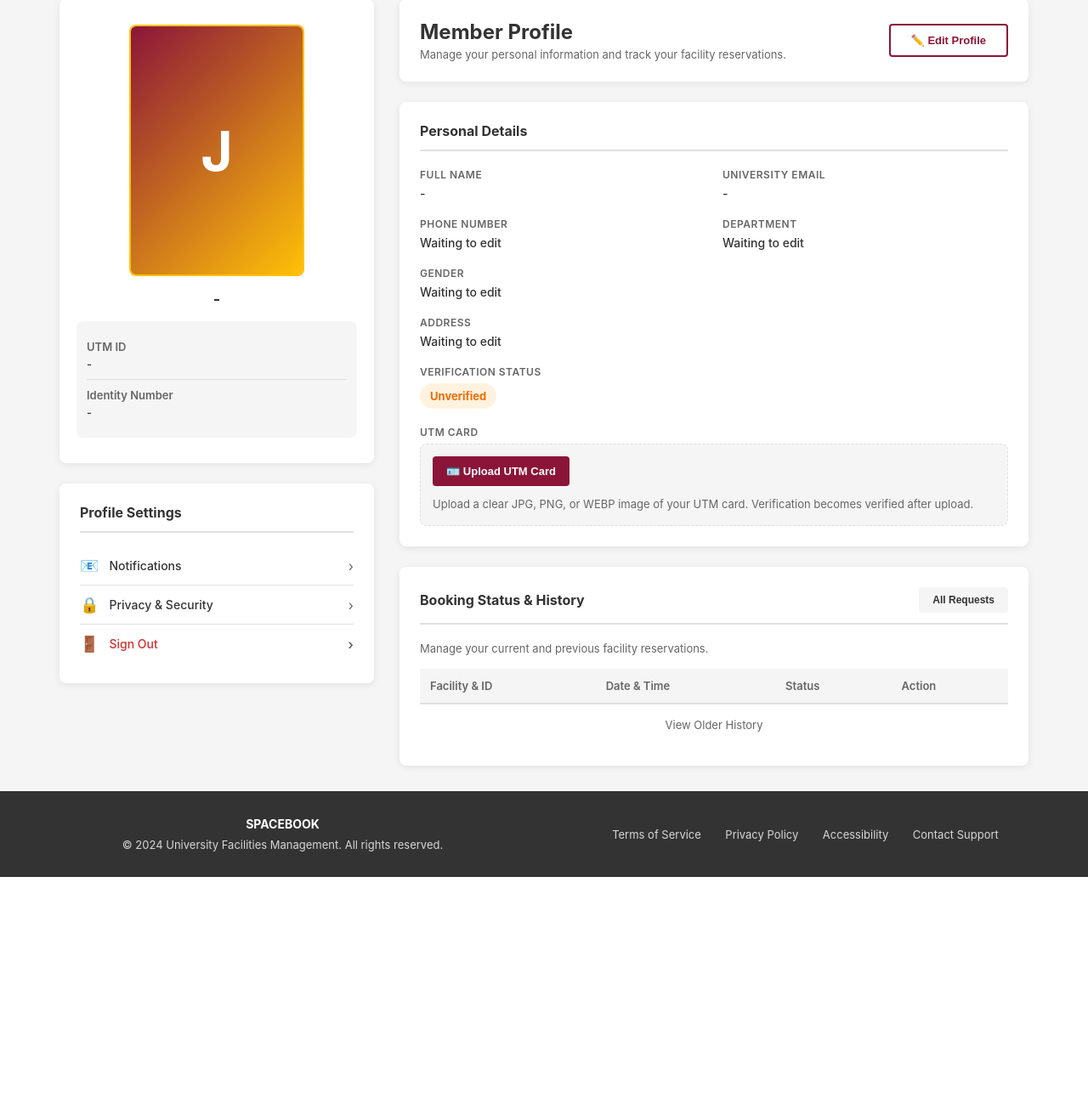
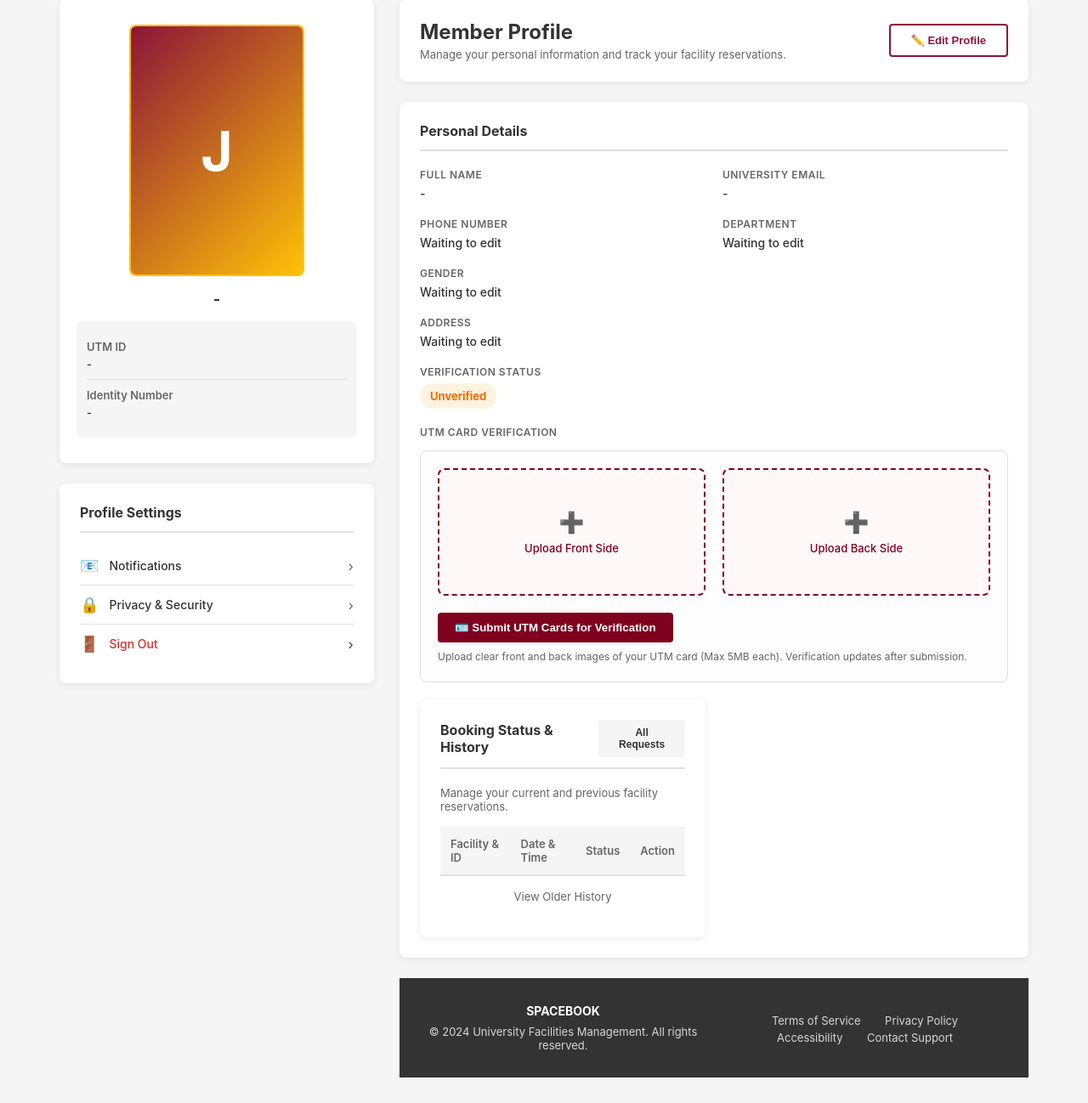
Before and after one commit to ZiRui-05/utm_space_online_rooms_and_facilities_booking_system, a PHP site: template pages/app/profile.php in a window 1280 px wide. Shown: the part 148-1446 px from the top of the page at 85% size. Before the commit the page ends 1180 px from the top, so only its background shows below. Run offline with PHP 8.4, Linux system fonts and the light colour scheme; the template is opened without the code that fills it, so the values that code supplies are empty.

Commit message:
card verification

```diff
--- a/pages/app/profile.php
+++ b/pages/app/profile.php
@@ -371,6 +371,77 @@
             font-weight: 500;
         }
 
+                :root {
+            --utm-maroon: #800020; /* Deep Maroon Theme color */
+            --utm-maroon-hover: #600018;
+        }
+
+        :root {
+            --utm-maroon: #800020;
+            --utm-maroon-hover: #600018;
+        }
+        .utm-card-upload-container {
+            background: #fdfdfd;
+            border: 1px solid #e0e0e0;
+            border-radius: 8px;
+            padding: 20px;
+            margin-top: 8px;
+        }
+        .utm-card-row {
+            display: flex;
+            gap: 20px;
+            margin-bottom: 20px;
+            flex-wrap: wrap;
+        }
+        .utm-upload-card-box {
+            flex: 1;
+            min-width: 240px;
+            height: 150px;
+            border: 2px dashed var(--utm-maroon);
+            border-radius: 8px;
+            background: #fff8f9;
+            display: flex;
+            align-items: center;
+            justify-content: center;
+            position: relative;
+            cursor: pointer;
+            overflow: hidden;
+            transition: all 0.3s ease;
+        }
+        .utm-upload-card-box:hover {
+            background: #f5e6e8;
+            transform: translateY(-2px);
+        }
+        .upload-card-placeholder {
+            display: flex;
+            flex-direction: column;
+            align-items: center;
+            color: var(--utm-maroon);
+            font-weight: 500;
+            gap: 8px;
+        }
+        .upload-card-icon { font-size: 24px; }
+        .upload-card-text { font-size: 13px; }
+        .card-preview-img {
+            width: 100%;
+            height: 100%;
+            object-fit: cover;
+            position: absolute;
+            top: 0; left: 0;
+            display: none;
+        }
+        .btn-upload-card-maroon {
+            background-color: var(--utm-maroon);
+            color: white;
+            border: none;
+            padding: 10px 20px;
+            border-radius: 4px;
+            cursor: pointer;
+            font-weight: 600;
+        }
+        .btn-upload-card-maroon:hover { background-color: var(--utm-maroon-hover); }
+        .utm-card-status { font-size: 12px; color: #666; margin-top: 8px; }
+
         /* Booking History Section */
         .booking-section {
             background: var(--white);
@@ -661,11 +732,34 @@
                         <div class="detail-value"><span id="detail-verification-status" class="verification-badge unverified">Unverified</span></div>
                     </div>
                     <div class="detail-item full-width-field">
-                        <div class="detail-label">UTM Card</div>
-                        <div class="utm-card-upload-box">
-                            <input type="file" id="utm-card-input" accept="image/jpeg,image/png,image/webp" style="display:none;">
-                            <button type="button" class="btn-upload-card" onclick="triggerUtmCardUpload()">🪪 Upload UTM Card</button>
-                            <div class="utm-card-status" id="utm-card-status">Upload a clear JPG, PNG, or WEBP image of your UTM card. Verification becomes verified after upload.</div>
+    <div class="detail-label">UTM Card Verification</div>
+    <div class="utm-card-upload-container">
+
+        <input type="file" id="card-front-input" accept="image/*" style="display:none;">
+        <input type="file" id="card-back-input" accept="image/*" style="display:none;">
+
+        <div class="utm-card-row">
+            <div class="utm-upload-card-box" onclick="triggerCardUpload('front')" id="card-front-box">
+                <div class="upload-card-placeholder" id="front-placeholder">
+                    <span class="upload-card-icon">➕</span>
+                    <span class="upload-card-text">Upload Front Side</span>
+                </div>
+                <img id="card-front-preview" class="card-preview-img" alt="Front Preview">
+            </div>
+
+            <div class="utm-upload-card-box" onclick="triggerCardUpload('back')" id="card-back-box">
+                <div class="upload-card-placeholder" id="back-placeholder">
+                    <span class="upload-card-icon">➕</span>
+                    <span class="upload-card-text">Upload Back Side</span>
+                </div>
+                <img id="card-back-preview" class="card-preview-img" alt="Back Preview">
+            </div>
+        </div>
+
+        <div class="utm-action-footer">
+            <button type="button" class="btn-upload-card-maroon" onclick="submitUtmCards()">🪪 Submit UTM Cards for Verification</button>
+            <div class="utm-card-status" id="utm-card-status">
+                Upload clear front and back images of your UTM card (Max 5MB each). Verification updates after submission.
             </div>
         </div>
     </div>
@@ -704,16 +798,21 @@
     <script>
     let isEditMode = false;
     let pendingAvatarBase64 = "";
-        let pendingUtmCardBase64 = "";
-        let pendingUtmCardMime = "";
 
-        // Load user data
+    // Clean individual staging containers for both card sides
+    let pendingFrontCardBase64 = "";
+    let pendingFrontCardMime = "";
+    let pendingBackCardBase64 = "";
+    let pendingBackCardMime = "";
+
+    // Initial Load Hook
     document.addEventListener('DOMContentLoaded', async function() {
         const sessionResponse = await fetch('../../api/auth/auth_session.php', { credentials: 'same-origin' });
         if (!sessionResponse.ok) { window.location.href = '../auth/login.php'; return; }
         const sessionData = await sessionResponse.json();
         if (!sessionData.authenticated) { window.location.href = '../auth/login.php'; return; }
         await loadProfileData();
+        setupCardListeners(); // Initialize modern side listeners safely
     });
 
     async function loadProfileData() {
@@ -752,8 +851,6 @@
 
         document.getElementById('detail-phone').textContent = userData.phone_number || 'Waiting to edit';
         document.getElementById('detail-department').textContent = userData.department || 'Waiting to edit';
-
-            // Render Gender, Address, and verification values
         document.getElementById('detail-gender').textContent = userData.gender || 'Waiting to edit';
         document.getElementById('detail-address').textContent = userData.address || 'Waiting to edit';
 
@@ -761,9 +858,10 @@
         const verificationBadge = document.getElementById('detail-verification-status');
         verificationBadge.textContent = verificationStatus === 'verified' ? 'Verified' : 'Unverified';
         verificationBadge.className = 'verification-badge ' + verificationStatus;
+
         document.getElementById('utm-card-status').textContent = Number(userData.has_utm_card) === 1
             ? 'UTM card uploaded. Your profile is verified.'
-                : 'Upload a clear JPG, PNG, or WEBP image of your UTM card. Verification becomes verified after upload.';
+            : 'Upload clear front and back images of your UTM card (Max 5MB each).';
 
         renderBookings(result.bookings || []);
     }
@@ -817,85 +915,69 @@
         });
     }
 
-        async function cancelBooking(bookingId) {
-            const shouldCancel = window.confirm('Are you sure you want to cancel this booking request?');
-            if (!shouldCancel) {
+    // Trigger Hidden Card Inputs Click Event
+    function triggerCardUpload(side) {
+        document.getElementById(`card-${side}-input`).click();
+    }
+
+    // Modern Isolated Setup Listeners Event Registration Engine
+    function setupCardListeners() {
+        ['front', 'back'].forEach(side => {
+            const element = document.getElementById(`card-${side}-input`);
+            if(!element) return;
+
+            element.addEventListener('change', async function(event) {
+                const file = event.target.files[0];
+                if (!file) return;
+
+                const allowedTypes = ['image/jpeg', 'image/png', 'image/webp'];
+                if (!allowedTypes.includes(file.type)) {
+                    alert('UTM card must be JPG, PNG, or WEBP.');
+                    event.target.value = '';
                     return;
                 }
 
-            const formData = new FormData();
-            formData.append('id', bookingId);
-
-            const response = await fetch('../../api/booking/cancel_booking.php', {
-                method: 'POST',
-                credentials: 'same-origin',
-                body: formData
-            });
-
-            const result = await response.json();
-            if (!response.ok || !result.success) {
-                alert(result.message || 'Failed to cancel booking request.');
+                // Enforced 5MB footprint verification rule
+                if (file.size > 5 * 1024 * 1024) {
+                    alert('UTM card image must be 5MB or smaller.');
+                    event.target.value = '';
                     return;
                 }
 
-            alert(result.message || 'Booking request cancelled successfully.');
-            await loadProfileData();
+                const dataUrl = await fileToDataUrl(file);
+                const base64Str = String(dataUrl).split(',')[1] || '';
+
+                if (side === 'front') {
+                    pendingFrontCardBase64 = base64Str;
+                    pendingFrontCardMime = file.type;
+                } else {
+                    pendingBackCardBase64 = base64Str;
+                    pendingBackCardMime = file.type;
                 }
 
-        function toggleProfileEdit() {
-            if (!isEditMode) {
-                if (pendingAvatarBase64) {
-                    saveProfileEdits();
+                // UI Status Update & Live Preview Insertion
+                const previewImg = document.getElementById(`card-${side}-preview`);
+                const placeholder = document.getElementById(`${side}-placeholder`);
+                previewImg.src = dataUrl;
+                previewImg.style.display = 'block';
+                placeholder.style.display = 'none';
+            });
+        });
+    }
+
+    // Profile submission engine passing both images via JSON payload
+    async function submitUtmCards() {
+        if (!pendingFrontCardBase64 || !pendingBackCardBase64) {
+            alert('Please pick files for both Front and Back card boxes before submitting.');
             return;
         }
-                enterEditMode();
-            } else {
-                saveProfileEdits();
-            }
-        }
 
-        function enterEditMode() {
-            isEditMode = true;
+        document.getElementById('utm-card-status').textContent = 'Uploading card channels and updating status...';
 
-            // Standard text elements (Phone, Department)
-            const textFields = ['detail-phone', 'detail-department'];
-            textFields.forEach(id => {
-                const element = document.getElementById(id);
-                const value = element.textContent.trim() === 'Waiting to edit' ? '' : element.textContent.trim();
-                element.innerHTML = `<input type="text" id="${id}-input" value="${value}" style="width:100%;padding:8px;border:1px solid #ddd;border-radius:4px;">`;
-            });
-
-            // Gender drop-down element
-            const genderElement = document.getElementById('detail-gender');
-            const currentGender = genderElement.textContent.trim();
-            genderElement.innerHTML = `
-                <select id="detail-gender-input" style="width:100%;padding:8px;border:1px solid #ddd;border-radius:4px;background:#fff;">
-                    <option value="" ${currentGender === 'Waiting to edit' || currentGender === '' ? 'selected' : ''}>Select Gender</option>
-                    <option value="Male" ${currentGender === 'Male' ? 'selected' : ''}>Male</option>
-                    <option value="Female" ${currentGender === 'Female' ? 'selected' : ''}>Female</option>
-                    <option value="Other" ${currentGender === 'Other' ? 'selected' : ''}>Other</option>
-                </select>
-            `;
-
-            // Address text area element
-            const addressElement = document.getElementById('detail-address');
-            const currentAddress = addressElement.textContent.trim() === 'Waiting to edit' ? '' : addressElement.textContent.trim();
-            addressElement.innerHTML = `<textarea id="detail-address-input" rows="3" style="width:100%;padding:8px;border:1px solid #ddd;border-radius:4px;font-family:inherit;resize:vertical;">${currentAddress}</textarea>`;
-
-            document.getElementById('btn-edit-profile').textContent = '✅ Save';
-        }
-
-        async function saveProfileEdits() {
-            const phoneInput = document.getElementById('detail-phone-input');
-            const departmentInput = document.getElementById('detail-department-input');
-            const genderInput = document.getElementById('detail-gender-input');
-            const addressInput = document.getElementById('detail-address-input');
-
-            // Fallbacks gather values if inputs aren't generated yet
-            const phoneNumber = phoneInput ? phoneInput.value.trim() : (document.getElementById('detail-phone').textContent.trim() === 'Waiting to edit' ? '' : document.getElementById('detail-phone').textContent.trim());
-            const department = departmentInput ? departmentInput.value.trim() : (document.getElementById('detail-department').textContent.trim() === 'Waiting to edit' ? '' : document.getElementById('detail-department').textContent.trim());
-            const gender = genderInput ? genderInput.value : (document.getElementById('detail-gender').textContent.trim() === 'Waiting to edit' ? '' : document.getElementById('detail-gender').textContent.trim());
-            const address = addressInput ? addressInput.value.trim() : (document.getElementById('detail-address').textContent.trim() === 'Waiting to edit' ? '' : document.getElementById('detail-address').textContent.trim());
+        const phoneNumber = document.getElementById('detail-phone').textContent.trim() === 'Waiting to edit' ? '' : document.getElementById('detail-phone').textContent.trim();
+        const department = document.getElementById('detail-department').textContent.trim() === 'Waiting to edit' ? '' : document.getElementById('detail-department').textContent.trim();
+        const gender = document.getElementById('detail-gender').textContent.trim() === 'Waiting to edit' ? '' : document.getElementById('detail-gender').textContent.trim();
+        const address = document.getElementById('detail-address').textContent.trim() === 'Waiting to edit' ? '' : document.getElementById('detail-address').textContent.trim();
 
         const response = await fetch('../../api/user/profile_data.php', {
             method: 'POST',
@@ -907,54 +989,26 @@
                 gender: gender,
                 address: address,
                 avatar_base64: pendingAvatarBase64,
-                    utm_card_base64: pendingUtmCardBase64,
-                    utm_card_mime: pendingUtmCardMime
+                card_front_base64: pendingFrontCardBase64,
+                card_front_mime: pendingFrontCardMime,
+                card_back_base64: pendingBackCardBase64,
+                card_back_mime: pendingBackCardMime
             })
         });
 
         const result = await response.json();
         if (!response.ok || !result.success) {
-                alert(result.message || 'Failed to update profile.');
+            alert(result.message || 'Failed to complete card verification update.');
             return;
         }
 
-            isEditMode = false;
-            document.getElementById('btn-edit-profile').textContent = '✏️ Edit Profile';
+        // Wipe parameters trace memory space upon success
+        pendingFrontCardBase64 = pendingFrontCardMime = pendingBackCardBase64 = pendingBackCardMime = '';
+        alert('UTM Card files submitted successfully!');
         await loadProfileData();
-            pendingAvatarBase64 = '';
-            pendingUtmCardBase64 = '';
-            pendingUtmCardMime = '';
-            alert('Profile updated successfully.');
     }
 
-        function triggerUtmCardUpload() {
-            document.getElementById('utm-card-input').click();
-        }
-
-        document.getElementById('utm-card-input').addEventListener('change', async function(event) {
-            const file = event.target.files[0];
-            if (!file) return;
-
-            const allowedTypes = ['image/jpeg', 'image/png', 'image/webp'];
-            if (!allowedTypes.includes(file.type)) {
-                alert('UTM card must be JPG, PNG, or WEBP.');
-                event.target.value = '';
-                return;
-            }
-            if (file.size > 2 * 1024 * 1024) {
-                alert('UTM card image must be 2MB or smaller.');
-                event.target.value = '';
-                return;
-            }
-
-            const dataUrl = await fileToDataUrl(file);
-            pendingUtmCardBase64 = String(dataUrl).split(',')[1] || '';
-            pendingUtmCardMime = file.type;
-            document.getElementById('utm-card-status').textContent = 'Uploading UTM card and updating verification status...';
-            event.target.value = '';
-            await saveProfileEdits();
-        });
-
+    // Trigger profile avatar handler context
     function triggerAvatarUpload() {
         document.getElementById('avatar-input').click();
     }
@@ -992,15 +1046,14 @@
                 return { base64: await blobToBase64(blob) };
             }
         }
-
         alert('Image is too complex. Please choose another photo.');
         return null;
     }
 
+    // Helper Promises Converters
     function fileToDataUrl(file) {
         return new Promise((resolve, reject) => {
             const reader = new FileReader();
-                reader.pointer = () => resolve(reader.result);
             reader.onload = () => resolve(reader.result);
             reader.onerror = reject;
             reader.readAsDataURL(file);
@@ -1031,13 +1084,80 @@
         });
     }
 
-        function navigateTo(page) {
-            alert('Navigating to ' + page);
+    function toggleProfileEdit() {
+        if (!isEditMode) {
+            if (pendingAvatarBase64) { saveProfileEdits(); return; }
+            enterEditMode();
+        } else {
+            saveProfileEdits();
+        }
     }
 
-        function viewOlderHistory() {
-            window.location.href = 'booking-history.php';
+    function enterEditMode() {
+        isEditMode = true;
+        ['detail-phone', 'detail-department'].forEach(id => {
+            const element = document.getElementById(id);
+            const value = element.textContent.trim() === 'Waiting to edit' ? '' : element.textContent.trim();
+            element.innerHTML = `<input type="text" id="${id}-input" value="${value}" style="width:100%;padding:8px;border:1px solid #ddd;border-radius:4px;">`;
+        });
+
+        const genderElement = document.getElementById('detail-gender');
+        const currentGender = genderElement.textContent.trim();
+        genderElement.innerHTML = `
+            <select id="detail-gender-input" style="width:100%;padding:8px;border:1px solid #ddd;border-radius:4px;background:#fff;">
+                <option value="" ${currentGender === 'Waiting to edit' || currentGender === '' ? 'selected' : ''}>Select Gender</option>
+                <option value="Male" ${currentGender === 'Male' ? 'selected' : ''}>Male</option>
+                <option value="Female" ${currentGender === 'Female' ? 'selected' : ''}>Female</option>
+                <option value="Other" ${currentGender === 'Other' ? 'selected' : ''}>Other</option>
+            </select>
+        `;
+
+        const addressElement = document.getElementById('detail-address');
+        const currentAddress = addressElement.textContent.trim() === 'Waiting to edit' ? '' : addressElement.textContent.trim();
+        addressElement.innerHTML = `<textarea id="detail-address-input" rows="3" style="width:100%;padding:8px;border:1px solid #ddd;border-radius:4px;font-family:inherit;resize:vertical;">${currentAddress}</textarea>`;
+        document.getElementById('btn-edit-profile').textContent = '✅ Save';
     }
+
+    async function saveProfileEdits() {
+        const phoneInput = document.getElementById('detail-phone-input');
+        const departmentInput = document.getElementById('detail-department-input');
+        const genderInput = document.getElementById('detail-gender-input');
+        const addressInput = document.getElementById('detail-address-input');
+
+        const phoneNumber = phoneInput ? phoneInput.value.trim() : (document.getElementById('detail-phone').textContent.trim() === 'Waiting to edit' ? '' : document.getElementById('detail-phone').textContent.trim());
+        const department = departmentInput ? departmentInput.value.trim() : (document.getElementById('detail-department').textContent.trim() === 'Waiting to edit' ? '' : document.getElementById('detail-department').textContent.trim());
+        const gender = genderInput ? genderInput.value : (document.getElementById('detail-gender').textContent.trim() === 'Waiting to edit' ? '' : document.getElementById('detail-gender').textContent.trim());
+        const address = addressInput ? addressInput.value.trim() : (document.getElementById('detail-address').textContent.trim() === 'Waiting to edit' ? '' : document.getElementById('detail-address').textContent.trim());
+
+        const response = await fetch('../../api/user/profile_data.php', {
+            method: 'POST',
+            headers: { 'Content-Type': 'application/json' },
+            credentials: 'same-origin',
+            body: JSON.stringify({
+                phone_number: phoneNumber,
+                department: department,
+                gender: gender,
+                address: address,
+                avatar_base64: pendingAvatarBase64
+            })
+        });
+
+        const result = await response.json();
+        if (!response.ok || !result.success) {
+            alert(result.message || 'Failed to update profile.');
+            return;
+        }
+
+        isEditMode = false;
+        document.getElementById('btn-edit-profile').textContent = '✏️ Edit Profile';
+        await loadProfileData();
+        pendingAvatarBase64 = '';
+        alert('Profile updated successfully.');
+    }
+
+    function cancelBooking() {}
+    function navigateTo(page) { alert('Navigating to ' + page); }
+    function viewOlderHistory() { window.location.href = 'booking-history.php'; }
 </script>
 </body>
 </html>
```
Lines whose indentation alone changed are shown as unchanged.
